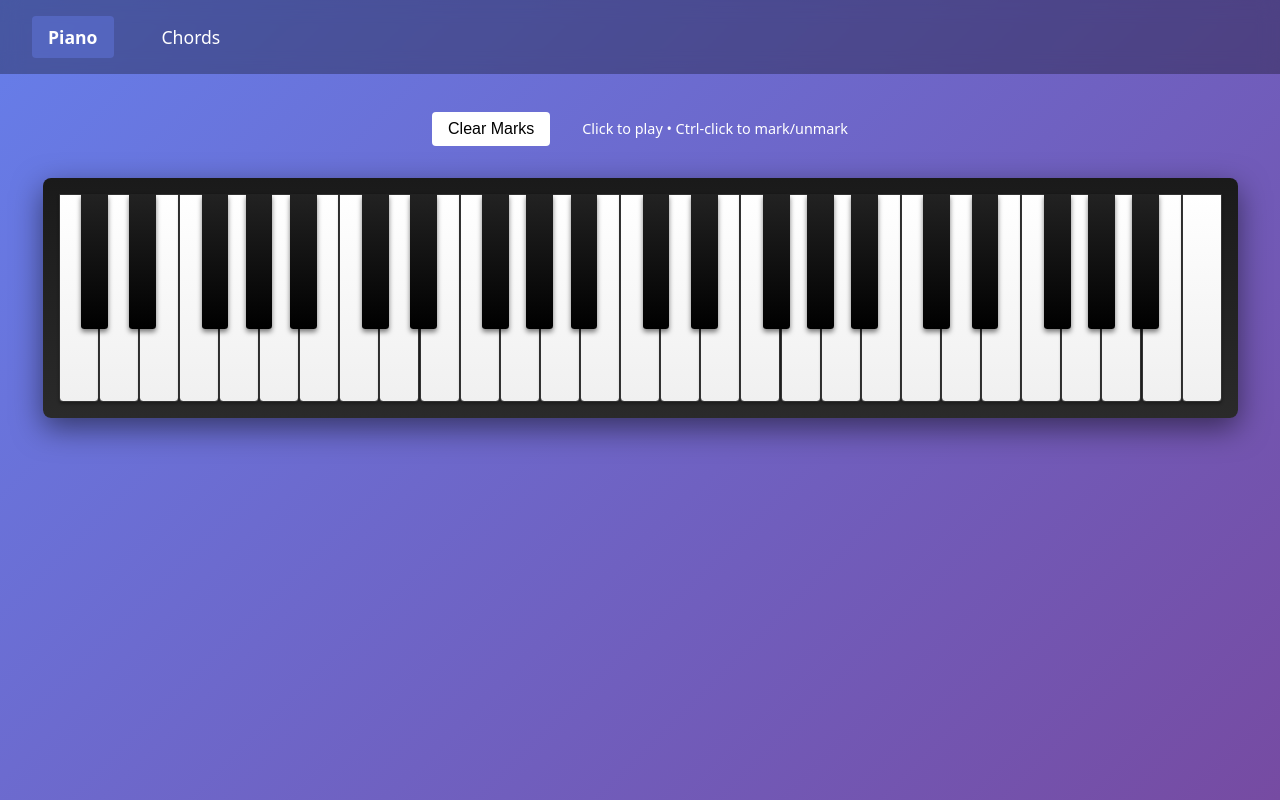
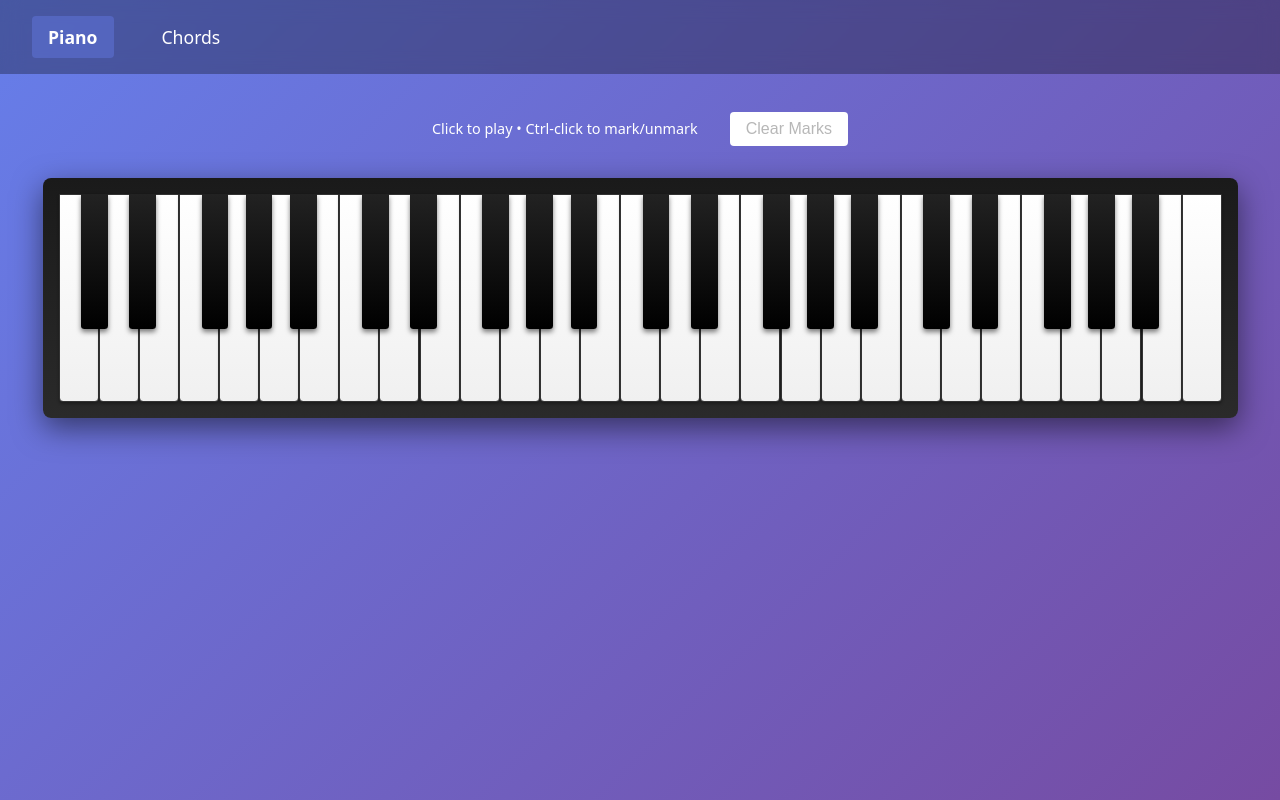
Before and after one commit to roberthead/piano-keyboard-app, a React (Vite) app: page / in a window 1280 px wide. Built offline with nearby package versions, Linux system fonts and the light colour scheme.

Commit message:
Disable Clear Marks button when there are no marks

```diff
--- a/src/components/Piano.tsx
+++ b/src/components/Piano.tsx
@@ -192,8 +192,10 @@ const Piano = () => {
   return (
     <div className="piano-container">
       <div className="controls">
-        <button onClick={clearMarks}>Clear Marks</button>
         <span className="info">Click to play • Ctrl-click to mark/unmark</span>
+        <button onClick={clearMarks} disabled={markedKeys.size == 0}>
+          Clear Marks
+        </button>
       </div>
       <div className="keyboard">
         {[2, 3, 4, 5].map((octave) => (
```
